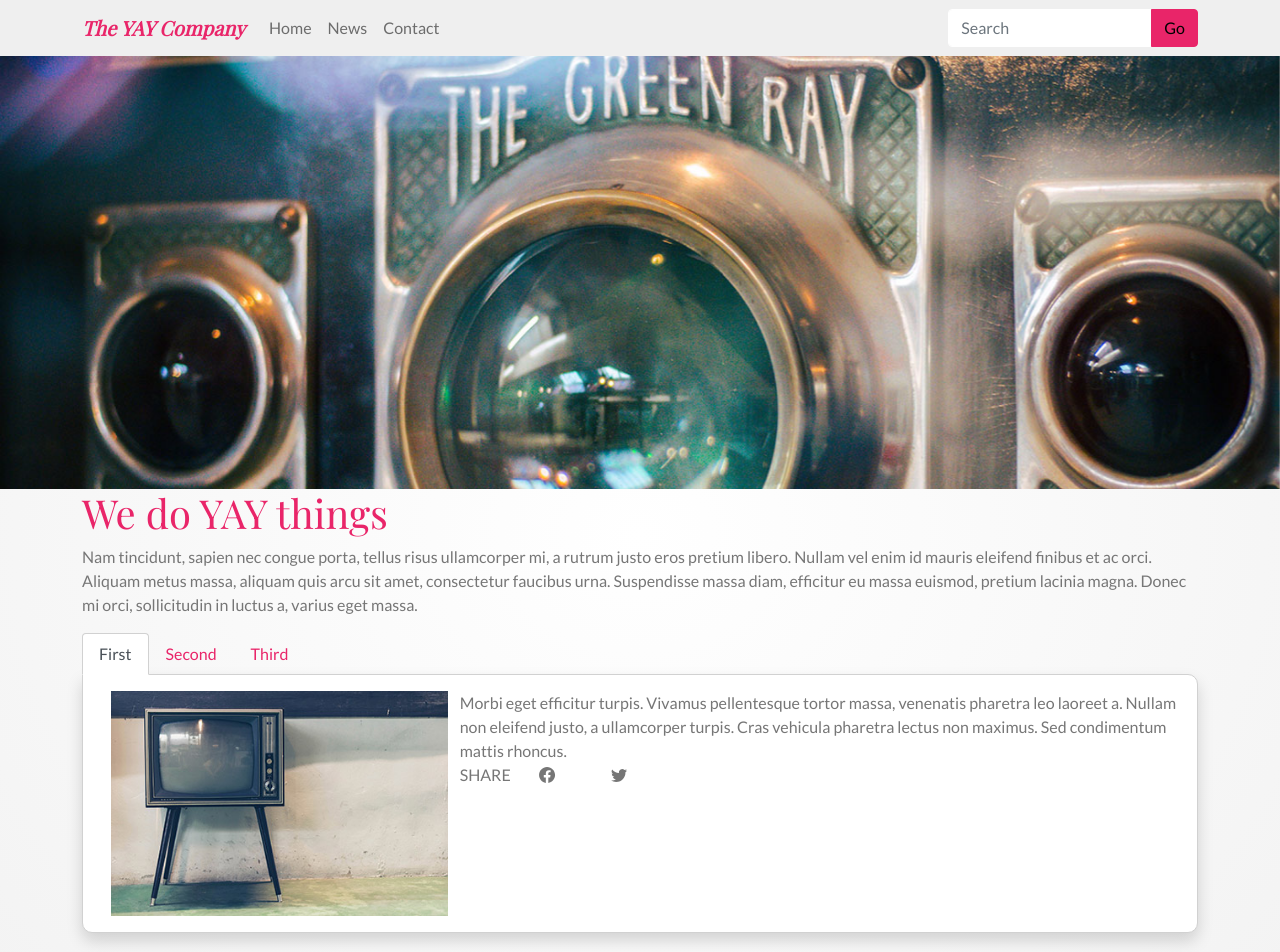
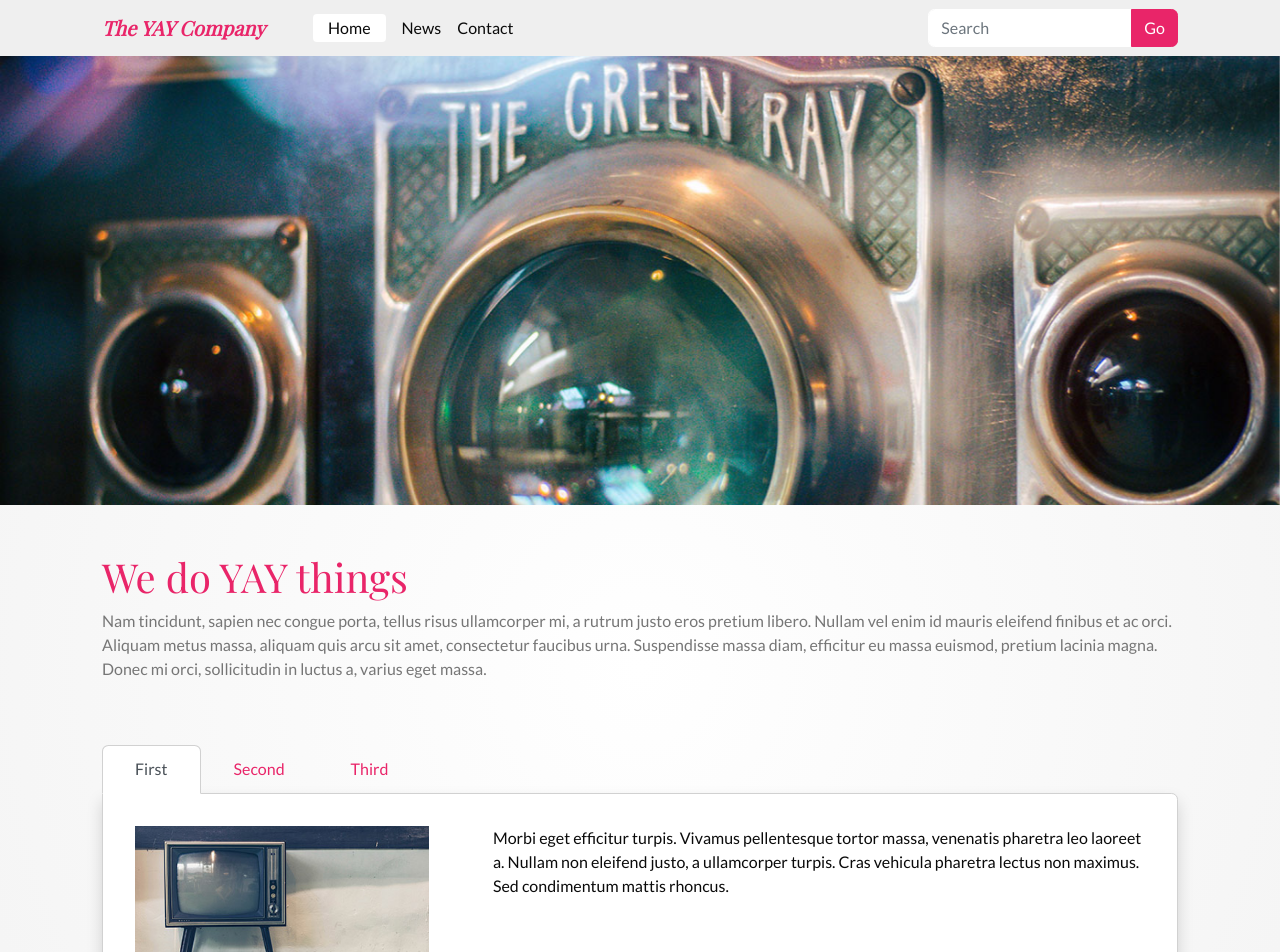
Before and after one commit to Noroff-FEU-Assignments/css-frameworks-ca-Jimbozz, a React (Create React App) app: page / in a window 1280 px wide. Shown: the top 952 px of the page. Built offline with nearby package versions, Linux system fonts and the light colour scheme; a web font is replaced by a local one.

Commit message:
adjusted styling

```diff
--- a/src/App.js
+++ b/src/App.js
@@ -6,7 +6,6 @@ import Footer from "./components/Footer";
 import Home from "./components/pages/Index";
 import News from "./components/pages/News";
 import Contact from "./components/pages/Contact";
-import { FontAwesomeIcon } from "@fortawesome/react-fontawesome";
 
 function App() {
   return (
--- a/src/components/CardUi.js
+++ b/src/components/CardUi.js
@@ -12,7 +12,9 @@ function CardUi(props) {
           Nunc malesuada eget est fringilla dapibus.
         </Card.Text>
         <div className="card__button">
-          <Button variant="button-large">MORE</Button>
+          <Button variant="button-large" className="stretched-link">
+            MORE
+          </Button>
         </div>
       </Card.Body>
     </Card>
--- a/src/components/NavElem.js
+++ b/src/components/NavElem.js
@@ -6,20 +6,25 @@ import Form from "react-bootstrap/Form";
 import FormControl from "react-bootstrap/FormControl";
 import Button from "react-bootstrap/Button";
 import InputGroup from "react-bootstrap/InputGroup";
+import { NavLink } from "react-router-dom";
 
 function NavElem() {
   return (
-    <Navbar bg="light" expand="lg">
+    <Navbar bg="light" expand="md" className="fixed-top">
       <Container>
-        <Navbar.Brand href="/" className="navbar__brand">
-          The YAY Company
-        </Navbar.Brand>
+        <Navbar.Brand href="/">The YAY Company</Navbar.Brand>
         <Navbar.Toggle aria-controls="navbarScroll" />
         <Navbar.Collapse id="navbarScroll">
           <Nav className="me-auto my-2 my-lg-0" navbarScroll>
-            <Nav.Link href="/">Home</Nav.Link>
-            <Nav.Link href="/news">News</Nav.Link>
-            <Nav.Link href="/contact">Contact</Nav.Link>
+            <NavLink className={"nav__style"} to="/">
+              Home
+            </NavLink>
+            <NavLink className={"nav__style"} to="/news">
+              News
+            </NavLink>
+            <NavLink className={"nav__style"} to="/contact">
+              Contact
+            </NavLink>
           </Nav>
           <Form className="d-flex">
             <InputGroup>
--- a/src/components/pages/Index.js
+++ b/src/components/pages/Index.js
@@ -6,13 +6,15 @@ import Tab from "react-bootstrap/Tab";
 import Row from "react-bootstrap/Row";
 import Col from "react-bootstrap/Col";
 import Accordion from "react-bootstrap/Accordion";
-import * as Icon from "react-bootstrap-icons";
 import SlideOne from "../../assets/images/carousel/carousel-1.jpg";
 import SlideTwo from "../../assets/images/carousel/carousel-2.jpg";
 import SlideThree from "../../assets/images/carousel/carousel-3.jpg";
 import TabOne from "../../assets/images/tab/tab-1.jpg";
 import TabTwo from "../../assets/images/tab/tab-2.jpg";
 import TabThree from "../../assets/images/tab/tab-3.jpg";
+import { FontAwesomeIcon } from "@fortawesome/react-fontawesome";
+import { faFacebookF, faTwitter } from "@fortawesome/free-brands-svg-icons";
+import { Link } from "react-router-dom";
 
 function index() {
   return (
@@ -20,7 +22,7 @@ function index() {
       <Carousel className="top__padding" controls={false} indicators={false}>
         <Carousel.Item>
           <img
-            className="d-block w-100 container__image"
+            className="d-block w-100"
             src={SlideOne}
             alt="bicycle and old televisions on shelves"
           />
@@ -36,7 +38,7 @@ function index() {
           />
         </Carousel.Item>
       </Carousel>
-      <Container>
+      <Container className="intro">
         <h1>We do YAY things</h1>
         <p>
           Nam tincidunt, sapien nec congue porta, tellus risus ullamcorper mi, a
@@ -64,11 +66,11 @@ function index() {
                 src={TabOne}
                 alt="Television against wall"
               />
-              <Row className="tab__icons">
+              <div className="tab__icons">
                 SHARE
-                <Icon.Facebook />
-                <Icon.Twitter />
-              </Row>
+                <FontAwesomeIcon icon={faFacebookF} />
+                <FontAwesomeIcon icon={faTwitter} />
+              </div>
             </Accordion.Body>
           </Accordion.Item>
           <Accordion.Item eventKey="1">
@@ -86,11 +88,11 @@ function index() {
                 src={TabTwo}
                 alt="Frames on wall"
               />
-              <Row className="tab__icons">
+              <div className="tab__icons">
                 SHARE
-                <Icon.Facebook />
-                <Icon.Twitter />
-              </Row>
+                <FontAwesomeIcon icon={faFacebookF} />
+                <FontAwesomeIcon icon={faTwitter} />
+              </div>
             </Accordion.Body>
           </Accordion.Item>
           <Accordion.Item eventKey="2">
@@ -108,11 +110,11 @@ function index() {
                 src={TabThree}
                 alt="Rusted wall with window"
               />
-              <Row className="tab__icons">
+              <div className="tab__icons">
                 SHARE
-                <Icon.Facebook />
-                <Icon.Twitter />
-              </Row>
+                <FontAwesomeIcon icon={faFacebookF} />
+                <FontAwesomeIcon icon={faTwitter} />
+              </div>
             </Accordion.Body>
           </Accordion.Item>
         </Accordion>
@@ -132,18 +134,22 @@ function index() {
                     />
                   </Col>
                   <Col>
-                    <Row>
+                    <div>
                       Morbi eget efficitur turpis. Vivamus pellentesque tortor
                       massa, venenatis pharetra leo laoreet a. Nullam non
                       eleifend justo, a ullamcorper turpis. Cras vehicula
                       pharetra lectus non maximus. Sed condimentum mattis
                       rhoncus.
-                    </Row>
-                    <Row className="tab__icons">
+                    </div>
+                    <div className="tab__icons d-flex align-items-center">
                       SHARE
-                      <Icon.Facebook />
-                      <Icon.Twitter />
-                    </Row>
+                      <Link to="/#">
+                        <FontAwesomeIcon icon={faFacebookF} />
+                      </Link>
+                      <Link to="/#">
+                        <FontAwesomeIcon icon={faTwitter} />
+                      </Link>
+                    </div>
                   </Col>
                 </Row>
               </Container>
@@ -159,18 +165,22 @@ function index() {
                     />
                   </Col>
                   <Col>
-                    <Row>
+                    <div>
                       Morbi eget efficitur turpis. Vivamus pellentesque tortor
                       massa, venenatis pharetra leo laoreet a. Nullam non
                       eleifend justo, a ullamcorper turpis. Cras vehicula
                       pharetra lectus non maximus. Sed condimentum mattis
                       rhoncus.
-                    </Row>
-                    <Row className="tab__icons">
+                    </div>
+                    <div className="tab__icons d-flex align-items-center">
                       SHARE
-                      <Icon.Facebook />
-                      <Icon.Twitter />
-                    </Row>
+                      <Link to="/#">
+                        <FontAwesomeIcon icon={faFacebookF} />
+                      </Link>
+                      <Link to="/#">
+                        <FontAwesomeIcon icon={faTwitter} />
+                      </Link>
+                    </div>
                   </Col>
                 </Row>
               </Container>
@@ -186,18 +196,22 @@ function index() {
                     />
                   </Col>
                   <Col>
-                    <Row>
+                    <div>
                       Morbi eget efficitur turpis. Vivamus pellentesque tortor
                       massa, venenatis pharetra leo laoreet a. Nullam non
                       eleifend justo, a ullamcorper turpis. Cras vehicula
                       pharetra lectus non maximus. Sed condimentum mattis
                       rhoncus.
-                    </Row>
-                    <Row className="tab__icons">
+                    </div>
+                    <div className="tab__icons d-flex align-items-center">
                       SHARE
-                      <Icon.Facebook />
-                      <Icon.Twitter />
-                    </Row>
+                      <Link to="/#">
+                        <FontAwesomeIcon icon={faFacebookF} />
+                      </Link>
+                      <Link to="/#">
+                        <FontAwesomeIcon icon={faTwitter} />
+                      </Link>
+                    </div>
                   </Col>
                 </Row>
               </Container>
--- a/src/sass/partials/_index.scss
+++ b/src/sass/partials/_index.scss
@@ -1,5 +1,27 @@
+//carousel
+.carousel-item {
+  height: 50vh;
+
+  @media (min-width: 767px) {
+    height: inherit;
+  }
+
+  > img {
+    height: 100%;
+    width: 100%;
+    object-fit: cover;
+  }
+}
+
+//intro
+
+.intro {
+  margin: 3rem auto;
+}
+//tabs
+
 .tabs {
-  margin-bottom: 4rem;
+  margin: 4rem auto 10rem auto;
 
   .nav-tabs {
     margin-bottom: 0px !important;
@@ -8,21 +30,32 @@
 
   .tab-content {
     background-color: white;
-    padding: 1rem;
+    padding: 2rem 0px 5rem 0px;
     border-bottom: 1px solid $gray-300;
     border-top: 1px solid $gray-300;
     border-right: 1px solid $gray-300;
     border-left: 1px solid $gray-300;
-    border-radius: 0px 10px 10px 10px;
+    border-radius: $border-radius;
+    border-top-left-radius: 0px;
     box-shadow: 0 0.5rem 1rem rgba($black, 0.15);
+    color: $colour-black;
   }
 
   .tab__icons {
-    align-items: center;
-    flex-wrap: nowrap;
+    margin-top: 3rem;
+    gap: 1.5rem;
 
-    svg {
-      width: 10%;
+    .svg-inline--fa {
+      height: 2rem;
+      color: $colour-dark-grey;
+
+      &:hover {
+        color: $colour-black;
+      }
     }
   }
+
+  .nav-link {
+    padding: 0.7rem 2rem;
+  }
 }
--- a/src/sass/partials/_navbar.scss
+++ b/src/sass/partials/_navbar.scss
@@ -1,12 +1,47 @@
 .navbar {
-  position: fixed;
-  z-index: 1000;
-  width: 100%;
+  &-toggler {
+    border: none;
+  }
 
-  &__brand {
+  .nav__style {
+    padding-left: 1rem;
+
+    @media (min-width: 767px) {
+      padding-left: 0px;
+    }
+  }
+
+  &-brand {
     font-family: $headings-font-family;
     font-style: italic;
     color: $colour-primary !important;
     font-weight: 600;
+    padding-right: 2rem;
+  }
+
+  &-nav {
+    gap: 1rem;
+    align-items: flex-start;
+
+    @media (min-width: 767px) {
+      align-items: center;
+    }
+  }
+
+  .active {
+    background: white;
+    height: 100%;
+    padding: 10px 1rem;
+    border-radius: 0px;
+    width: 100%;
+
+    @media (min-width: 767px) {
+      border-radius: 4px;
+      padding: 2px 15px;
+    }
+  }
+
+  .btn-primary {
+    color: white;
   }
 }
--- a/src/sass/partials/_news.scss
+++ b/src/sass/partials/_news.scss
@@ -33,6 +33,10 @@
       color: white;
       border-radius: 4px 0px 0px 4px;
       padding: 0.6rem;
+
+      &:hover {
+        filter: brightness(95%);
+      }
     }
   }
 }
--- a/src/sass/style.scss
+++ b/src/sass/style.scss
@@ -5,7 +5,7 @@ $colour-grey: #efefef;
 $colour-dark-grey: #c7c7c7;
 $colour-black: #0a0a0a;
 .top__padding {
-  padding-top: 2rem;
+  padding-top: 3rem;
 }
 
 //bootstrap
@@ -29,6 +29,10 @@ $pagination-padding-x: 1.1rem;
 $card-border-radius: 8px;
 $input-border-color: white;
 $gray-300: #d1d1d1;
+$link-decoration: none;
+$link-color: $colour-black;
+$grid-gutter-width: 4rem;
+$border-radius: 0.4rem;
 
 @import "~bootstrap/scss/bootstrap";
 
```
